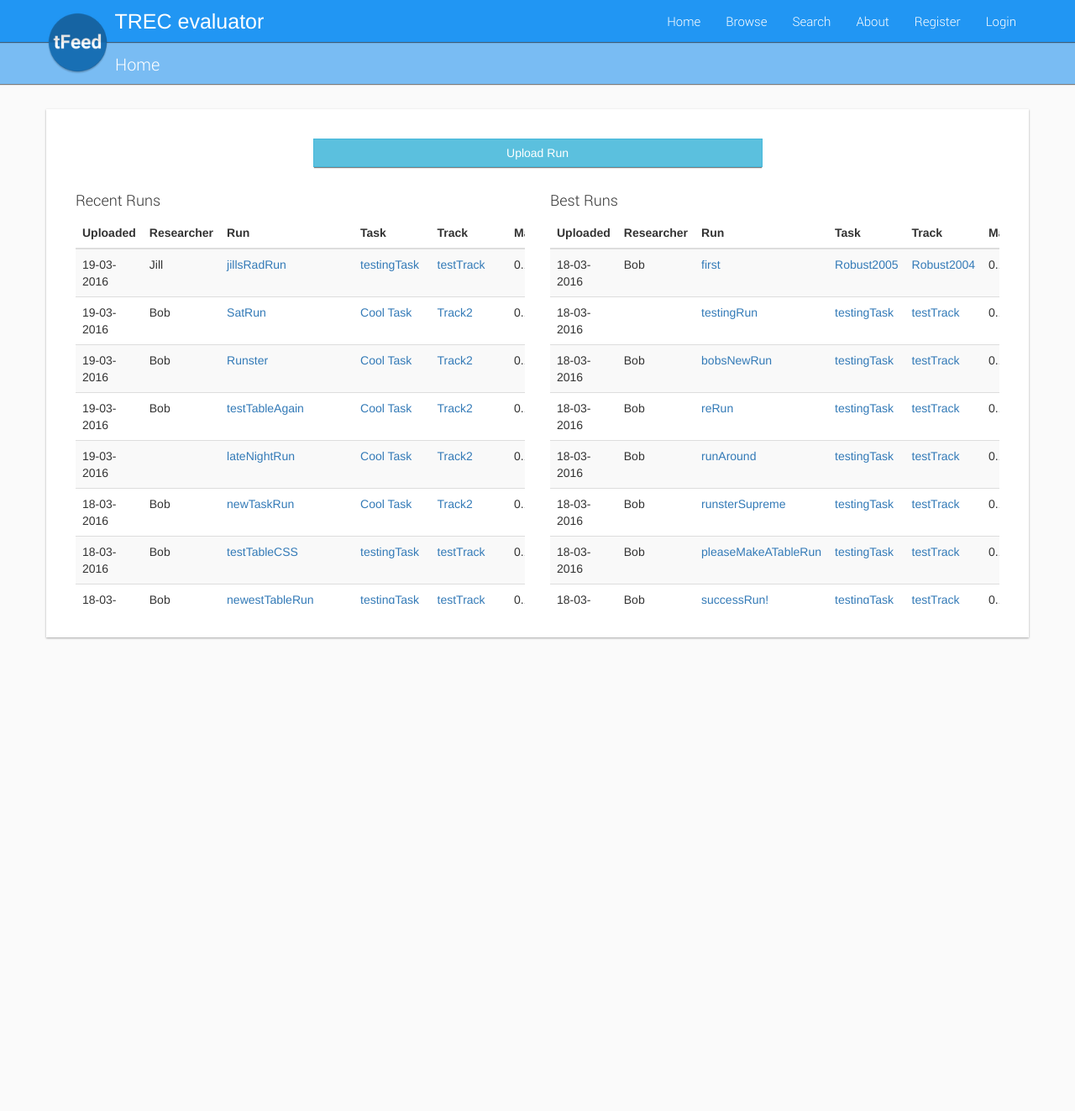
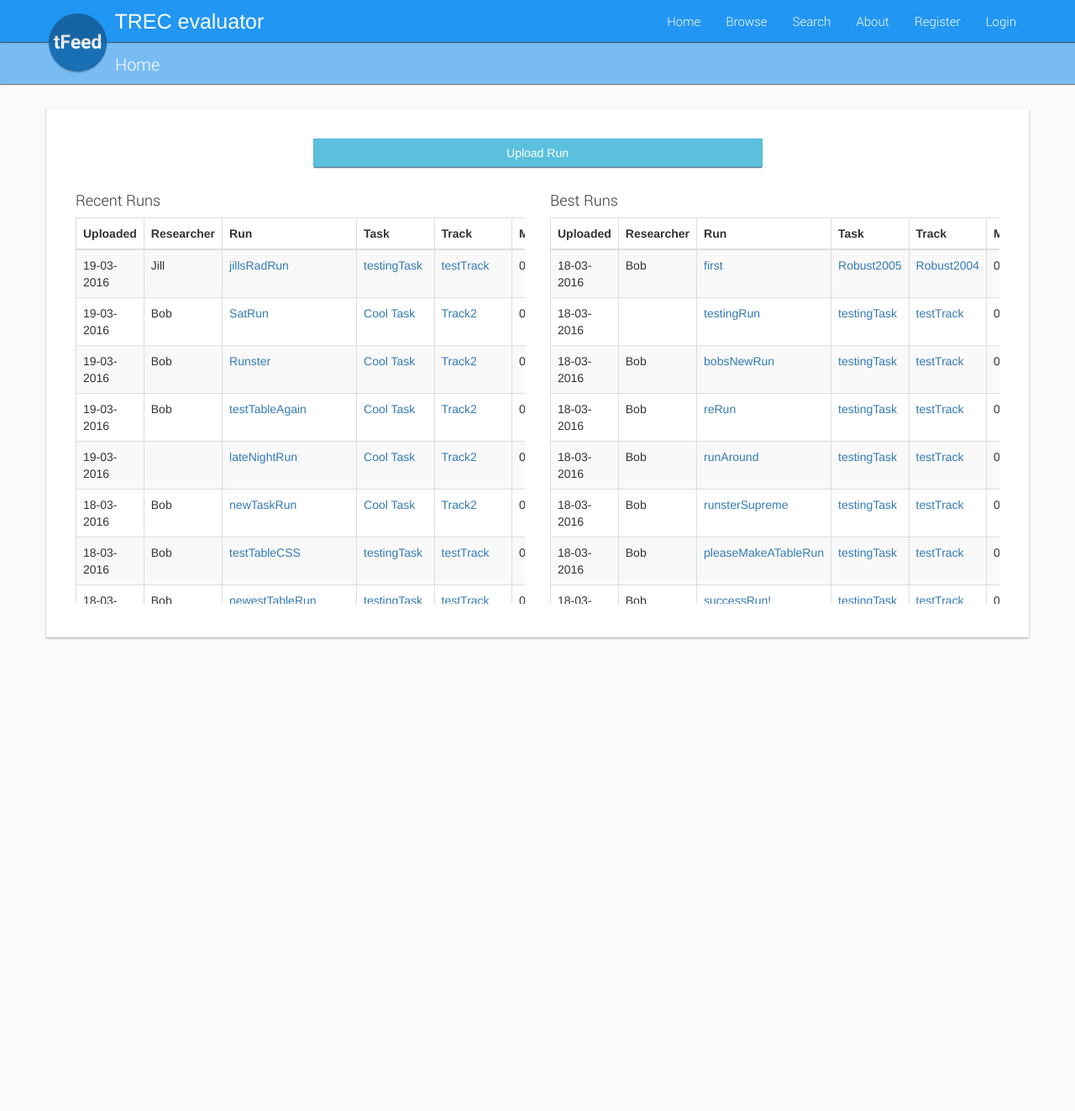
Before and after one commit to straygar/TREC, a Django app: page /main/ in a window 1280 px wide. Shown: the top 1323 px of the page at 84% size. Run offline with Django 3.2, Linux system fonts and the light colour scheme; data comes from the database, SQL or seed files in the repository; some libraries are stand-ins or nearby versions.

Commit message:
index table borders

```diff
--- a/templates/main/index.html
+++ b/templates/main/index.html
@@ -21,7 +21,7 @@
 	<div class="col-lg-6 col-md-12 col-sm-12">
 		<div class="table-responsive">
 		<h4>Recent Runs</h4>
-		<table class="sortable table table-hover table-striped">
+		<table class="sortable table table-hover table-bordered table-striped">
 			<thead class="thead-inverse">
 				<tr>
 					<th>Uploaded</th>
@@ -54,7 +54,7 @@
 	<div class="col-lg-6 col-md-12 col-sm-12">
 		<div class="table-responsive">
 		<h4>Best Runs</h4>
-		<table class="sortable table table-hover table-striped">
+		<table class="sortable table table-hover table-bordered table-striped">
 			<thead class="thead-inverse">
 				<tr>
 					<th>Uploaded</th>
```
Also changed, not shown: 15 other files.
